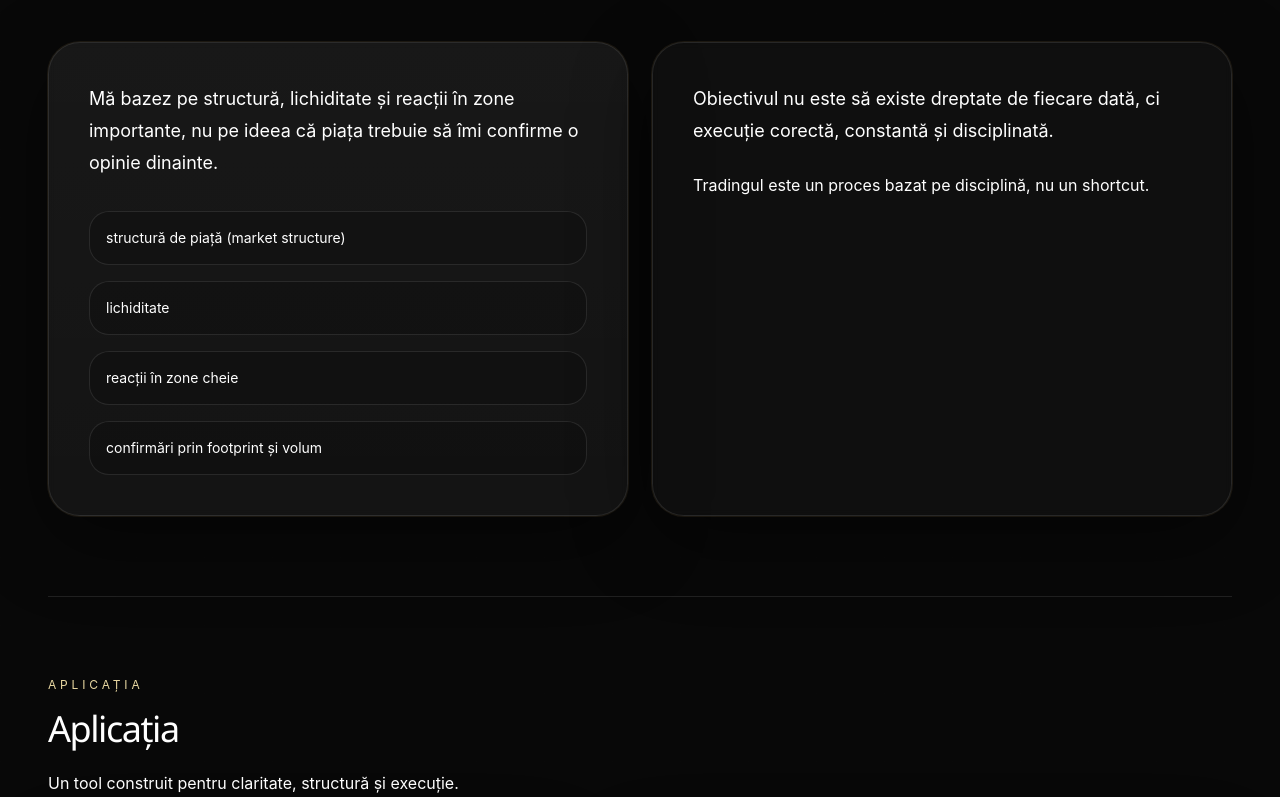
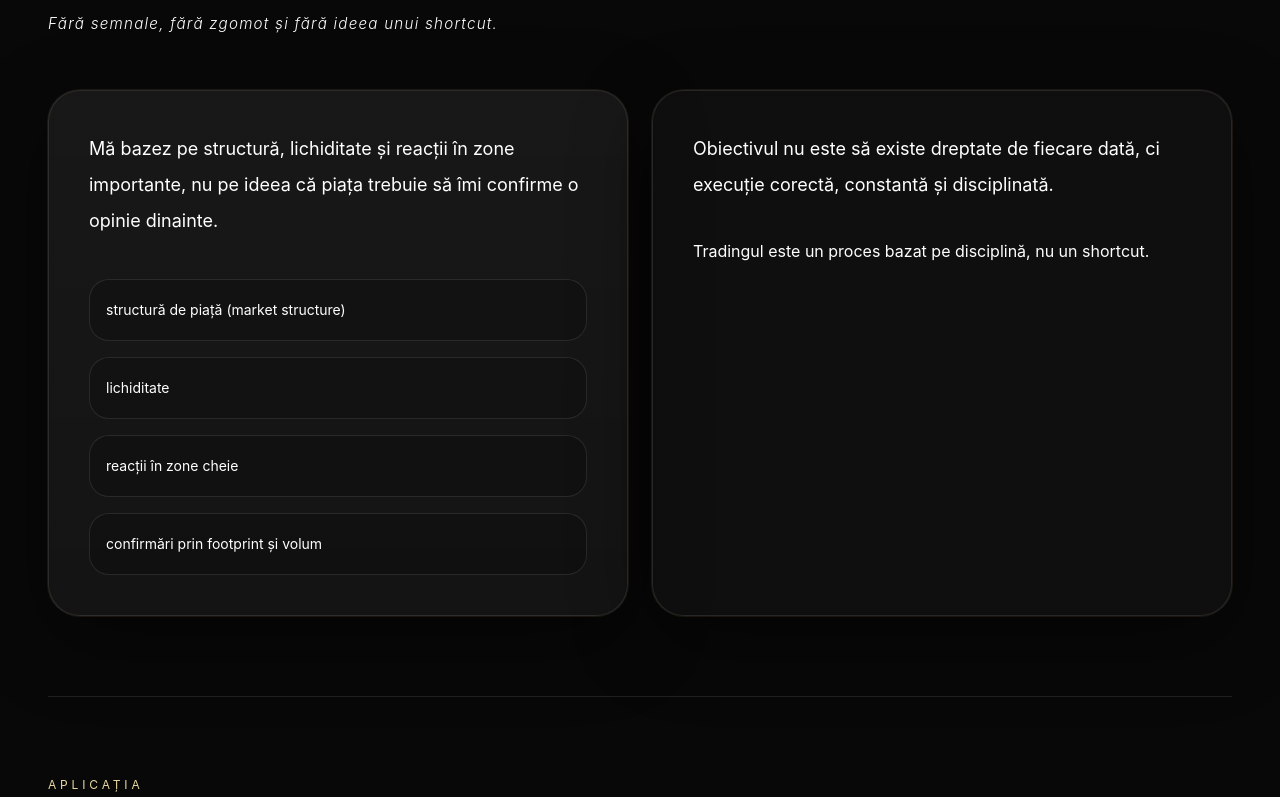
Before and after one commit to imeugenc/eugen-website, a Next.js app: page / in a window 1280 px wide. Shown: the part 2503-3300 px from the top of the page. Built offline with nearby package versions, Linux system fonts and the light colour scheme.

Commit message:
Polish section subtitles and process readability

```diff
--- a/app/page.tsx
+++ b/app/page.tsx
@@ -197,7 +197,7 @@ export default function HomePage() {
           <SectionHeading
             eyebrow="Piețe"
             title="Ce tranzacționez"
-            description="Un focus clar, selectiv și practic."
+            description="Un focus selectiv, clar și construit pentru context real."
           />
           <div className="panel overflow-hidden">
             <div className="grid gap-0 divide-y divide-white/8 lg:grid-cols-3 lg:divide-x lg:divide-y-0">
@@ -223,15 +223,15 @@ export default function HomePage() {
           <SectionHeading
             eyebrow="Proces"
             title="Cum lucrez"
-            description="Nu urmăresc setupuri „magice” și nu tranzacționez pe bază de semnale."
+            description="Fără semnale, fără zgomot și fără ideea unui shortcut."
           />
           <div className="grid gap-6 lg:grid-cols-[1fr_1fr]">
             <div className="panel bg-[linear-gradient(180deg,rgba(255,255,255,0.035),rgba(255,255,255,0.02))] p-8 sm:p-10">
-              <p className="text-lg leading-8 text-white/78">
+              <p className="max-w-xl text-lg leading-9 text-white/78">
                 Mă bazez pe structură, lichiditate și reacții în zone importante, nu pe ideea că
                 piața trebuie să îmi confirme o opinie dinainte.
               </p>
-              <ul className="mt-8 space-y-4 text-sm text-white/72">
+              <ul className="mt-10 max-w-xl space-y-4 text-sm leading-7 text-white/72">
                 {workPrinciples.map((item) => (
                   <li
                     key={item}
@@ -243,11 +243,11 @@ export default function HomePage() {
               </ul>
             </div>
             <div className="panel p-8 sm:p-10">
-              <p className="text-lg leading-8 text-white/78">
+              <p className="max-w-xl text-lg leading-9 text-white/78">
                 Obiectivul nu este să existe dreptate de fiecare dată, ci execuție corectă,
                 constantă și disciplinată.
               </p>
-              <p className="mt-6 text-base leading-7 text-white/62">
+              <p className="mt-8 max-w-lg text-base leading-8 text-white/62">
                 Tradingul este un proces bazat pe disciplină, nu un shortcut.
               </p>
             </div>
@@ -258,7 +258,7 @@ export default function HomePage() {
           <SectionHeading
             eyebrow="Aplicația"
             title="Aplicația"
-            description="Un tool construit pentru claritate, structură și execuție."
+            description="Un tool gândit pentru structură clară, uz real și execuție disciplinată."
           />
           <div className="grid gap-8 lg:grid-cols-[0.92fr_1.08fr] lg:items-start lg:gap-14">
             <div className="panel p-8 sm:p-10">
@@ -363,7 +363,7 @@ export default function HomePage() {
                 <h2 className="mt-5 max-w-2xl text-3xl font-medium tracking-[-0.04em] text-white sm:text-4xl">
                   Pentru moment, acesta este singurul canal de contact.
                 </h2>
-                <p className="mt-6 max-w-2xl text-base leading-7 text-white/62">
+                <p className="mt-7 max-w-xl text-sm font-light italic tracking-[0.08em] text-white/76 sm:text-[0.95rem]">
                   Conturile de social media vor fi adăugate în curând.
                 </p>
                 <div className="mt-8 flex flex-col gap-4 text-white/70 sm:flex-row sm:flex-wrap sm:items-center">
--- a/components/section-heading.tsx
+++ b/components/section-heading.tsx
@@ -6,12 +6,14 @@ type SectionHeadingProps = {
 
 export function SectionHeading({ eyebrow, title, description }: SectionHeadingProps) {
   return (
-    <div className="mb-10 max-w-3xl">
+    <div className="mb-12 max-w-3xl sm:mb-14">
       <p className="text-xs uppercase tracking-[0.32em] text-gold-200">{eyebrow}</p>
       <h2 className="mt-4 text-3xl font-medium tracking-[-0.04em] text-white sm:text-4xl">
         {title}
       </h2>
-      <p className="mt-5 text-base leading-7 text-white/64">{description}</p>
+      <p className="mt-6 max-w-2xl text-sm font-light italic tracking-[0.08em] text-white/76 sm:mt-7 sm:text-[0.95rem]">
+        {description}
+      </p>
     </div>
   );
 }
```
